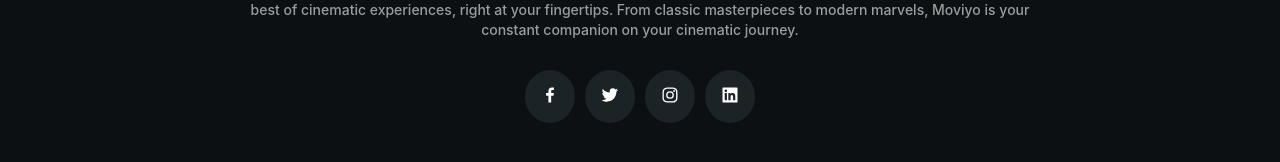
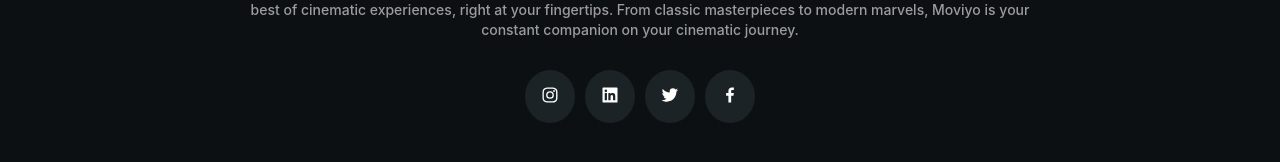
Before and after one commit to suraj-sks27/Moviyo-React-App, a React (Vite) app: page / in a window 1280 px wide. Shown: the part 948-1110 px from the top of the page. Built offline with nearby package versions, Linux system fonts and the light colour scheme; no server answers.

Commit message:
link added

```diff
--- a/src/components/footer/Footer.jsx
+++ b/src/components/footer/Footer.jsx
@@ -1,4 +1,5 @@
 import React from 'react';
+import { Link } from 'react-router-dom';
 
 import {
   BiLogoFacebook,
@@ -28,16 +29,28 @@ const Footer = () => {
         </p>
         <ul className="app__footer-links">
           <li className="link">
-            <BiLogoFacebook />
+            <Link
+              target="_blank"
+              style={{ color: '#fff' }}
+              to="https://www.instagram.com/suraj_sks"
+            >
+              <BiLogoInstagram />
+            </Link>
+          </li>
+          <li className="link">
+            <Link
+              target="_blank"
+              style={{ color: '#fff' }}
+              to="https://www.linkedin.com/in/suraj-sharma-a18b38199"
+            >
+              <BiLogoLinkedinSquare />
+            </Link>
           </li>
           <li className="link">
             <BiLogoTwitter />
           </li>
           <li className="link">
-            <BiLogoInstagram />
-          </li>
-          <li className="link">
-            <BiLogoLinkedinSquare />
+            <BiLogoFacebook />
           </li>
         </ul>
       </div>
--- a/src/components/footer/footer.css
+++ b/src/components/footer/footer.css
@@ -58,6 +58,10 @@ p {
   cursor: pointer;
 }
 
+.Linky {
+  color: #fff;
+}
+
 .app__footer-links li:hover {
   color: var(--pink);
   box-shadow: 0 0 12px var(--pink);
```
